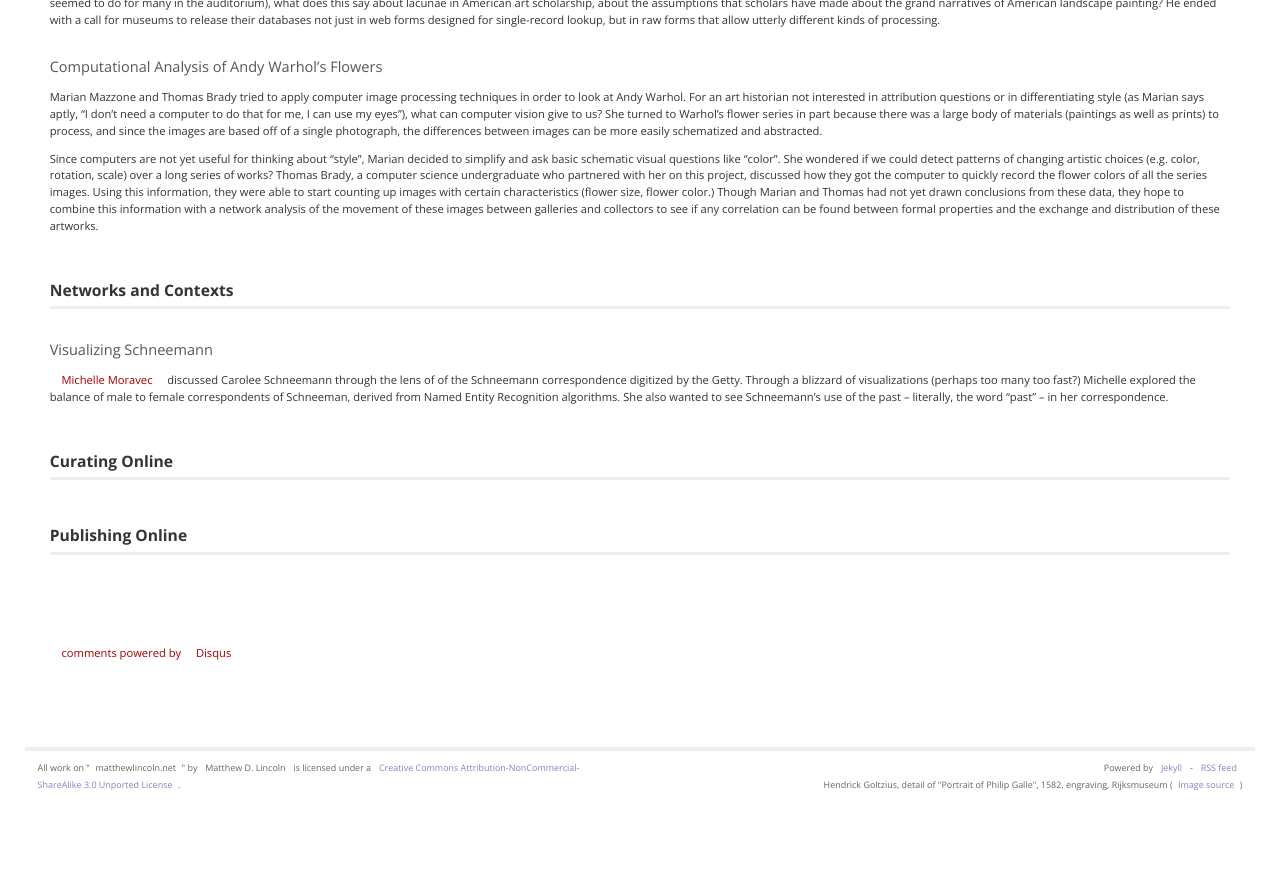
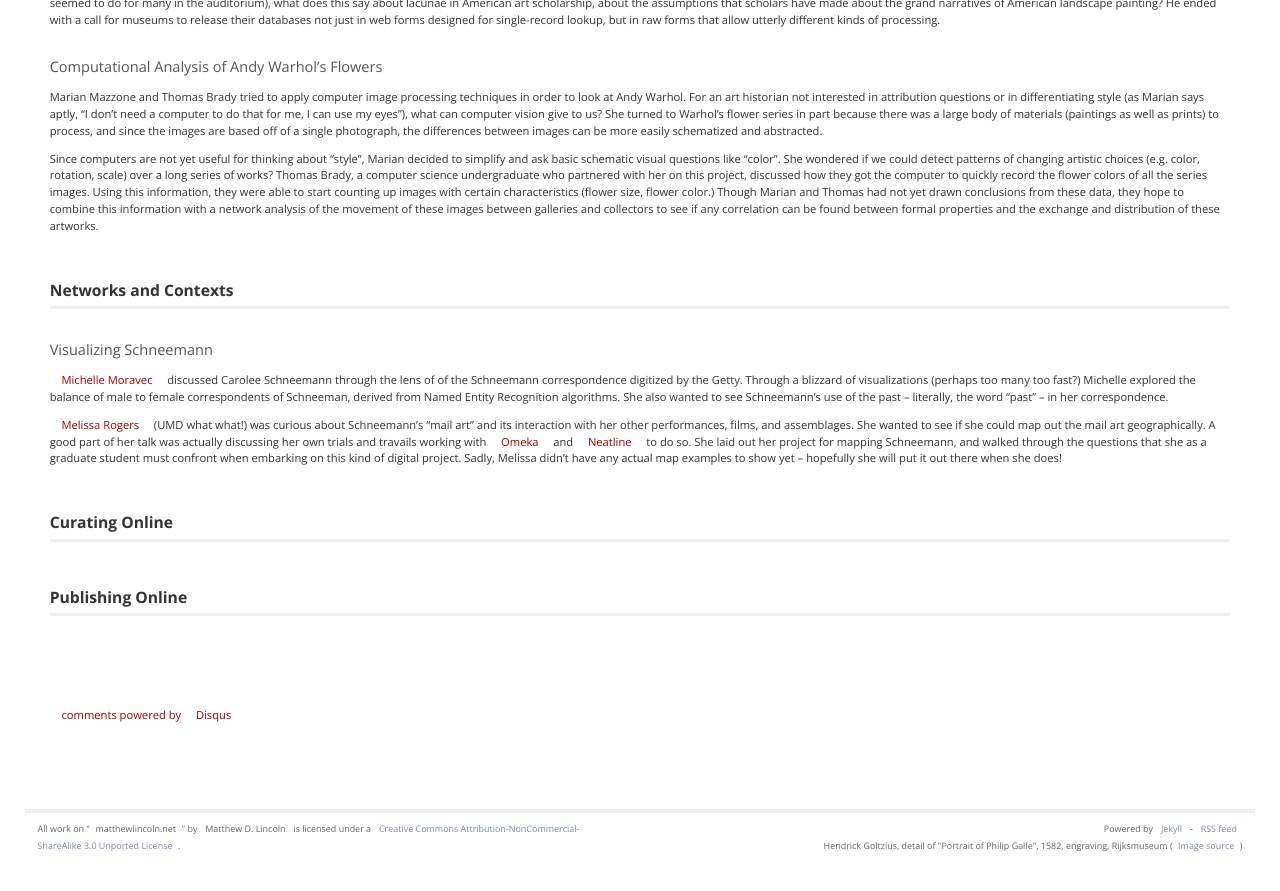
Before and after one commit to mdlincoln/mdlincoln.github.io, a Jekyll site: the page built from _posts/2013-11-15-american-art-history-and-digital-scholarship.md, in a window 1280 px wide and 900 px high, scrolled down 1118 px. Shown: the top 891 px of the window. Built offline with Jekyll 4.4.1, drawn with Linux system fonts in a browser that asks for light colours; comment, search, counter and statistics services are not loaded; before the commit the page ends 1956 px from its top, so only the background shows below that.

Commit message:
Melissa Rogers

```diff
--- a/_posts/2013-11-15-american-art-history-and-digital-scholarship.md
+++ b/_posts/2013-11-15-american-art-history-and-digital-scholarship.md
@@ -64,6 +64,12 @@ Though Marian and Thomas had not yet drawn conclusions from these data, they hop
 Through a blizzard of visualizations (perhaps too many too fast?) Michelle explored the balance of male to female correspondents of Schneeman, derived from Named Entity Recognition algorithms.
 She also wanted to see Schneemann's use of the past -- literally, the word "past" -- in her correspondence.
 
+[Melissa Rogers](melissarogers17) (UMD what what!) was curious about Schneemann's "mail art" and its interaction with her other performances, films, and assemblages.
+She wanted to see if she could map out the mail art geographically.
+A good part of her talk was actually discussing her own trials and travails working with [Omeka](http://omeka.org) and [Neatline](http://neatline.org) to do so.
+She laid out her project for mapping Schneemann, and walked through the questions that she as a graduate student must confront when embarking on this kind of digital project.
+Sadly, Melissa didn't have any actual map examples to show yet -- hopefully she will put it out there when she does!
+
 # Curating Online
 
 # Publishing Online
```
